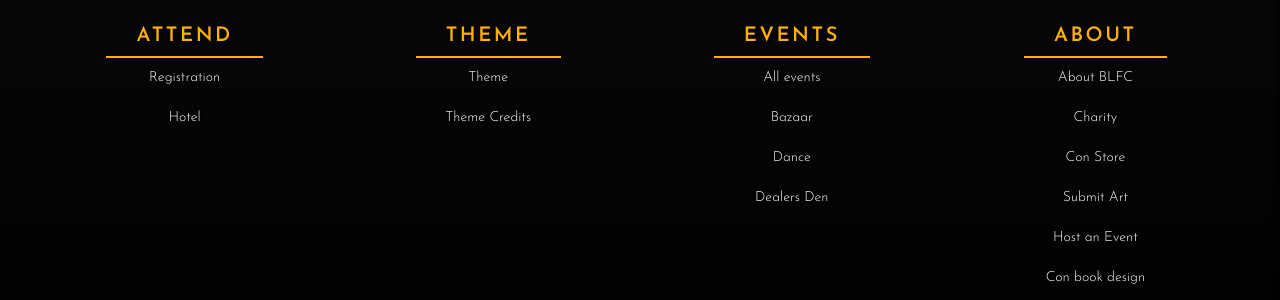
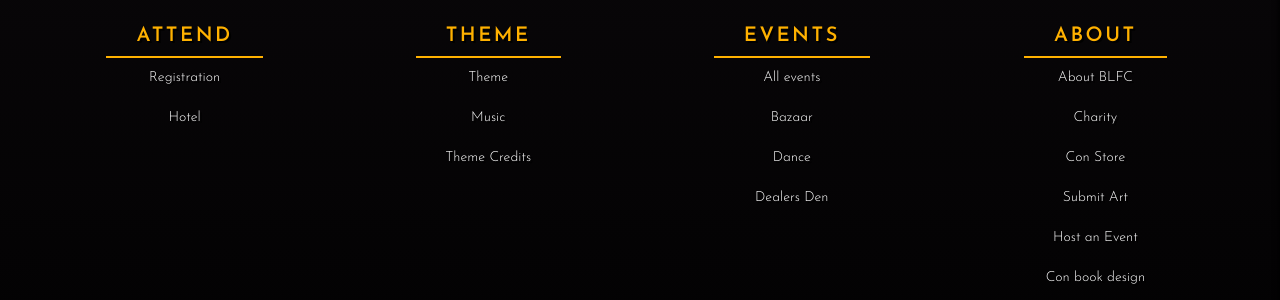
Before and after one commit to blfcweb/biggestlittlefc.github.io, a Jekyll site: the page built from index.md, in a window 1280 px wide and 900 px high, scrolled down 1994 px. Shown: the part 465-765 px from the top of the window. Built offline with Jekyll 4.4.1, drawn with Linux system fonts in a browser that asks for light colours.

Commit message:
add placeholder music page

```diff
--- a/_data/menu-footer.yml
+++ b/_data/menu-footer.yml
@@ -18,6 +18,8 @@
     subfolderitems:
       - page: Theme
         url: "/theme/"
+      - page: Music
+        url: "/music/"
 ##      - page: Story
 ##        url: "/"
 ##      - page: Guidelines
```
Also changed, not shown: music.md (added, +4 -0 lines).
